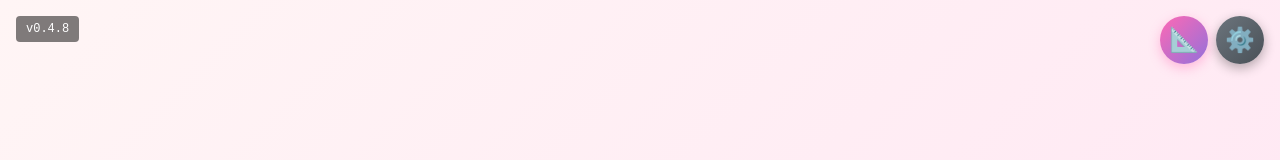
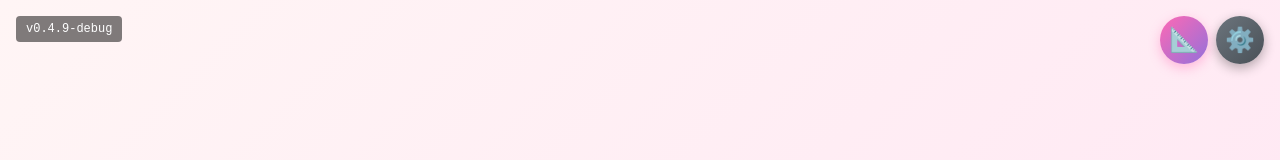
Before and after one commit to Kake-git-hub/DressUpGame, a React (Vite) app: page / in a window 1280 px wide. Shown: the top 160 px of the page. Built offline with nearby package versions, Linux system fonts and the light colour scheme.

Commit message:
v0.4.9-debug: add console logs for doll image debugging

```diff
--- a/src/App.tsx
+++ b/src/App.tsx
@@ -21,7 +21,7 @@ import type { ClothingItemData, DollData, DollDimensions, BackgroundData, DollTr
 import './App.css';
 
 // アプリバージョン
-const APP_VERSION = '0.4.8';
+const APP_VERSION = '0.4.9-debug';
 
 // E2Eテスト時はPixiJSを無効化するフラグ
 const isTestMode = typeof window !== 'undefined' && window.location.search.includes('test=true');
@@ -251,6 +251,16 @@ function App() {
   const currentDollSafe = currentDoll ?? (allDolls[0] ?? null);
   const [showDollControls, setShowDollControls] = useState(false);
 
+  // デバッグ: ドール画像URL確認
+  useEffect(() => {
+    if (currentDollSafe) {
+      console.log('=== currentDollSafe ===');
+      console.log('id:', currentDollSafe.id);
+      console.log('name:', currentDollSafe.name);
+      console.log('bodyImageUrl:', currentDollSafe.bodyImageUrl ? currentDollSafe.bodyImageUrl.substring(0, 80) + '...' : 'EMPTY');
+    }
+  }, [currentDollSafe]);
+
   // 現在の背景
   const currentBackground = useMemo(() =>
     currentBackgroundId ? allBackgrounds.find(bg => bg.id === currentBackgroundId) : null,
--- a/src/engine/PixiEngine.ts
+++ b/src/engine/PixiEngine.ts
@@ -136,8 +136,9 @@ export class PixiEngine {
     const dollScale = this.dollTransform.scale;
 
     // 画像URLが指定されていて、カスタム顔がない場合は画像を読み込む
-    if (config.imageUrl) {
+    if (config.imageUrl && config.imageUrl.length > 0) {
       try {
+        console.log('ドール画像読み込み開始:', config.imageUrl.substring(0, 100) + '...');
         const texture = await Assets.load(config.imageUrl);
         const dollSprite = new Sprite(texture);
 
@@ -152,11 +153,14 @@ export class PixiEngine {
         dollSprite.y = centerY;
 
         this.dollContainer.addChild(dollSprite);
+        console.log('ドール画像描画成功');
         return;
       } catch (error) {
         console.warn('ドール画像の読み込みに失敗、プレースホルダーを表示:', error);
         // 画像読み込み失敗時はプレースホルダーを表示
       }
+    } else {
+      console.log('ドール画像URLなし、プレースホルダーを表示');
     }
 
     // プレースホルダーとしてシンプルな人形を描画
```
